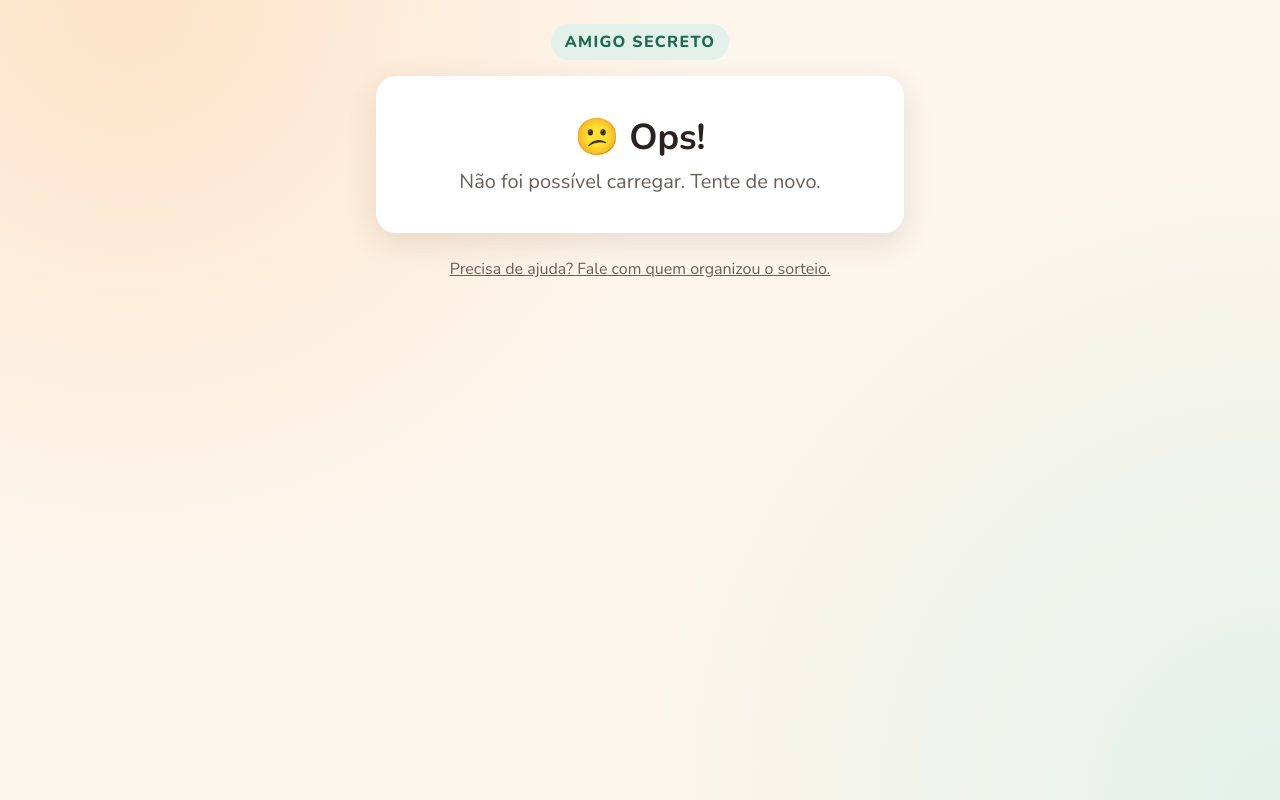
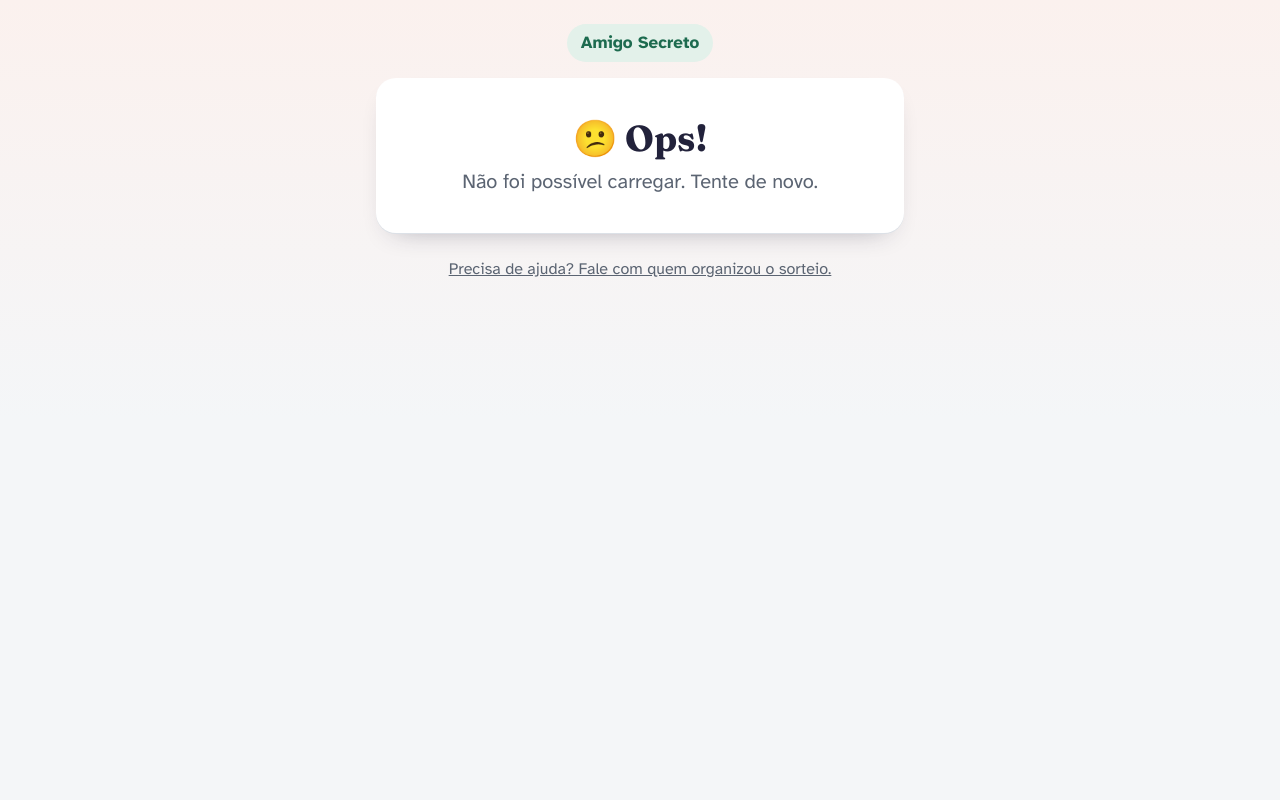
Before and after one commit to matosdavi/amigo-secreto, a Spring Boot app: page /amigo.html in a window 1280 px wide. Run offline with Spring Boot 4, Linux system fonts and the light colour scheme; data that the repository does not hold is empty.

Commit message:
Base visual neutra, letras legíveis e aviso de app acordando
Co-Authored-By: Claude Opus 5.5 <noreply@anthropic.com>

```diff
--- a/src/main/resources/static/amigo.html
+++ b/src/main/resources/static/amigo.html
@@ -9,7 +9,7 @@
     <title>Seu Amigo Secreto 🎁</title>
     <link rel="preconnect" href="https://fonts.googleapis.com"/>
     <link rel="preconnect" href="https://fonts.gstatic.com" crossorigin/>
-    <link href="https://fonts.googleapis.com/css2?family=Nunito:wght@400;700;800;900&display=swap" rel="stylesheet"/>
+    <link href="https://fonts.googleapis.com/css2?family=Atkinson+Hyperlegible:wght@400;700&family=Fraunces:opsz,wght@9..144,700;9..144,900&display=swap" rel="stylesheet"/>
     <link rel="stylesheet" href="/estilo.css"/>
     <script src="/evento.js"></script>
 </head>
@@ -21,6 +21,7 @@
     </header>
 
     <div id="carregando" class="carregando" aria-label="Carregando"></div>
+    <p id="demora" class="demora oculto" role="status"></p>
 
     <!-- Link inválido -->
     <section id="tela-erro" class="cartao centro oculto">
@@ -89,15 +90,20 @@
     }
 
     async function iniciar() {
-        Evento.carregar();
+        const pararDemora = Evento.avisarDemora($("demora"));
+        // A roupa (cores e embrulho) é vestida antes de a tela aparecer.
+        const vestido = Evento.carregar().then(Evento.vestir);
 
         try {
             const p = await api("/api/participante/" + encodeURIComponent(token));
+            await vestido;
             document.querySelectorAll(".js-nome").forEach((el) => el.textContent = p.nome);
             mostrar(p.sorteioRealizado ? "tela-presente" : "tela-espera");
         } catch (e) {
             $("erro-texto").textContent = e.message;
             mostrar("tela-erro");
+        } finally {
+            pararDemora();
         }
     }
 
--- a/src/main/resources/static/estilo.css
+++ b/src/main/resources/static/estilo.css
@@ -1,18 +1,89 @@
+/* =========================================================
+   Base neutra (página inicial, painel e tudo que não é roupa)
+   ========================================================= */
 :root {
-    --fundo: #fdf6ec;
+    --fundo: #f4f6f8;
+    --fundo-tinta: #f4f6f8;      /* tom do topo; cada roupa troca */
     --cartao: #ffffff;
-    --texto: #2b2320;
-    --texto-suave: #6b5d57;
-    --vermelho: #b3261e;
-    --vermelho-escuro: #8c1d17;
-    --verde: #1d6b4f;
-    --verde-claro: #e3f1ea;
-    --dourado: #e0a526;
-    --borda: #eadfd2;
-    --sombra: 0 10px 30px rgba(80, 40, 20, .12);
+    --tinta: #22223b;
+    --suave: #5b6472;
+    --linha: #dce1e7;
+    --sombra: 0 1px 0 var(--linha), 0 12px 28px -18px rgba(34, 34, 59, .45);
     --raio: 20px;
+
+    --acao: #22223b;             /* botão principal */
+    --acao-sombra: #0d0d1f;
+    --ok: #1d6b4f;
+    --ok-claro: #e3f1ea;
+    --erro: #a3241c;
+    --erro-claro: #fde2df;
+    --foco: #3b6fe0;
+
+    /* Roupa: valores neutros até uma ocasião ser vestida */
+    --destaque: #22223b;
+    --destaque-2: #e0a526;
+    --selo-fundo: #e7eaf0;
+    --selo-texto: #22223b;
+    --confete-1: #22223b;
+    --confete-2: #3b6fe0;
+    --confete-3: #e0a526;
+    --confete-4: #dce1e7;
+
+    --letra: "Atkinson Hyperlegible", system-ui, -apple-system, "Segoe UI", Roboto, sans-serif;
+    --letra-titulo: "Fraunces", Georgia, "Times New Roman", serif;
 }
 
+/* =========================================================
+   Roupas por ocasião (só a revelação chama Evento.vestir())
+   ========================================================= */
+body[data-ocasiao="natal"] {
+    --fundo-tinta: #fbf1ee;
+    --destaque: #b3261e;
+    --destaque-2: #e0a526;
+    --selo-fundo: #e3f1ea;
+    --selo-texto: #1d6b4f;
+    --confete-1: #b3261e;
+    --confete-2: #1d6b4f;
+    --confete-3: #e0a526;
+    --confete-4: #e8736b;
+}
+body[data-ocasiao="pascoa"] {
+    --fundo-tinta: #fbeef2;
+    --destaque: #6b3e26;
+    --destaque-2: #f2a7b9;
+    --selo-fundo: #fde4ea;
+    --selo-texto: #8a3b52;
+    --confete-1: #6b3e26;
+    --confete-2: #f2a7b9;
+    --confete-3: #f9e3a1;
+    --confete-4: #a8714f;
+}
+body[data-ocasiao="trabalho"] {
+    --fundo-tinta: #edf1fd;
+    --destaque: #2f5bea;
+    --destaque-2: #ffb547;
+    --selo-fundo: #e5ebfd;
+    --selo-texto: #2342b5;
+    --confete-1: #2f5bea;
+    --confete-2: #ffb547;
+    --confete-3: #9db4f7;
+    --confete-4: #22223b;
+}
+body[data-ocasiao="festa"] {
+    --fundo-tinta: #f3edfd;
+    --destaque: #8e44ec;
+    --destaque-2: #ffd23f;
+    --selo-fundo: #efe5fd;
+    --selo-texto: #6a2bc4;
+    --confete-1: #ff5c8a;
+    --confete-2: #23c9a9;
+    --confete-3: #ffd23f;
+    --confete-4: #8e44ec;
+}
+
+/* =========================================================
+   Estrutura
+   ========================================================= */
 * { box-sizing: border-box; }
 
 html { font-size: 20px; }
@@ -20,12 +91,9 @@ html { font-size: 20px; }
 body {
     margin: 0;
     min-height: 100vh;
-    font-family: "Nunito", system-ui, -apple-system, "Segoe UI", Roboto, sans-serif;
-    color: var(--texto);
-    background:
-        radial-gradient(circle at 10% 0%, #fde3c8 0, transparent 40%),
-        radial-gradient(circle at 100% 100%, #e3f1ea 0, transparent 45%),
-        var(--fundo);
+    font-family: var(--letra);
+    color: var(--tinta);
+    background: linear-gradient(180deg, var(--fundo-tinta) 0, var(--fundo) 420px) var(--fundo);
     line-height: 1.5;
     -webkit-text-size-adjust: 100%;
 }
@@ -43,12 +111,10 @@ header.topo {
 
 header.topo .evento {
     display: inline-block;
-    font-weight: 800;
-    font-size: .8rem;
-    letter-spacing: .08em;
-    text-transform: uppercase;
-    color: var(--verde);
-    background: var(--verde-claro);
+    font-weight: 700;
+    font-size: .85rem;
+    color: var(--selo-texto);
+    background: var(--selo-fundo);
     padding: 6px 14px;
     border-radius: 999px;
 }
@@ -58,15 +124,16 @@ header.topo .evento-sub {
     margin-top: 6px;
     font-size: .8rem;
     font-weight: 700;
-    color: var(--texto-suave);
+    color: var(--suave);
 }
 
-h1 { font-size: 1.8rem; line-height: 1.2; margin: 16px 0 8px; }
-h2 { font-size: 1.25rem; margin: 0 0 12px; }
+h1, h2 { font-family: var(--letra-titulo); font-weight: 700; }
+h1 { font-size: 1.8rem; line-height: 1.15; margin: 16px 0 8px; }
+h2 { font-size: 1.25rem; line-height: 1.25; margin: 0 0 12px; }
 
 p { margin: 0 0 12px; }
 
-.suave { color: var(--texto-suave); }
+.suave { color: var(--suave); }
 .centro { text-align: center; }
 .oculto { display: none !important; }
 
@@ -355,7 +422,7 @@ input:focus { border-color: var(--verde); outline: none; }
 .link-sutil {
     display: block;
     text-align: center;
-    color: var(--texto-suave);
+    color: var(--suave);
     font-size: .8rem;
     margin-top: 24px;
 }
--- a/src/main/resources/static/evento.js
+++ b/src/main/resources/static/evento.js
@@ -7,6 +7,32 @@ const Evento = {
 
     /** Tema "Amigo de Uma Cor Só" ligado pelo organizador. */
     temaCor: false,
+
+    /** Roupa visual: "natal", "pascoa", "trabalho" ou "festa". */
+    ocasiao: "natal",
+
+    /** Veste a roupa da ocasião na página (só a revelação usa). */
+    vestir() {
+        document.body.dataset.ocasiao = Evento.ocasiao;
+        const cor = getComputedStyle(document.body).getPropertyValue("--destaque").trim();
+        const meta = document.querySelector('meta[name="theme-color"]');
+        if (meta && cor) meta.content = cor;
+    },
+
+    /**
+     * Se o carregamento passar de 3 s (o servidor gratuito "dorme"), explica a espera.
+     * Devolve a função que cancela/esconde o aviso.
+     */
+    avisarDemora(elemento) {
+        const timer = setTimeout(() => {
+            elemento.textContent = "Preparando o amigo secreto… o primeiro acesso pode levar até 1 minuto.";
+            elemento.classList.remove("oculto");
+        }, 3000);
+        return () => {
+            clearTimeout(timer);
+            elemento.classList.add("oculto");
+        };
+    },
 
     /** true se o próprio nome já diz "amigo secreto" (ignorando maiúsculas e acentos). */
     jaDizAmigoSecreto(nome) {
@@ -33,6 +59,7 @@ const Evento = {
             if (resposta.ok) {
                 const dados = await resposta.json();
                 Evento.temaCor = dados.temaCor === true;
+                Evento.ocasiao = dados.ocasiao || "natal";
                 Evento.mostrar(dados.nome);
             }
         } catch { /* mantém o nome padrão */ }
```
Also changed, not shown: other parts of src/main/resources/static/estilo.css (+47 -47 lines), src/main/resources/static/index.html (+7 -3 lines), src/main/resources/static/organizador.html (+5 -2 lines).
